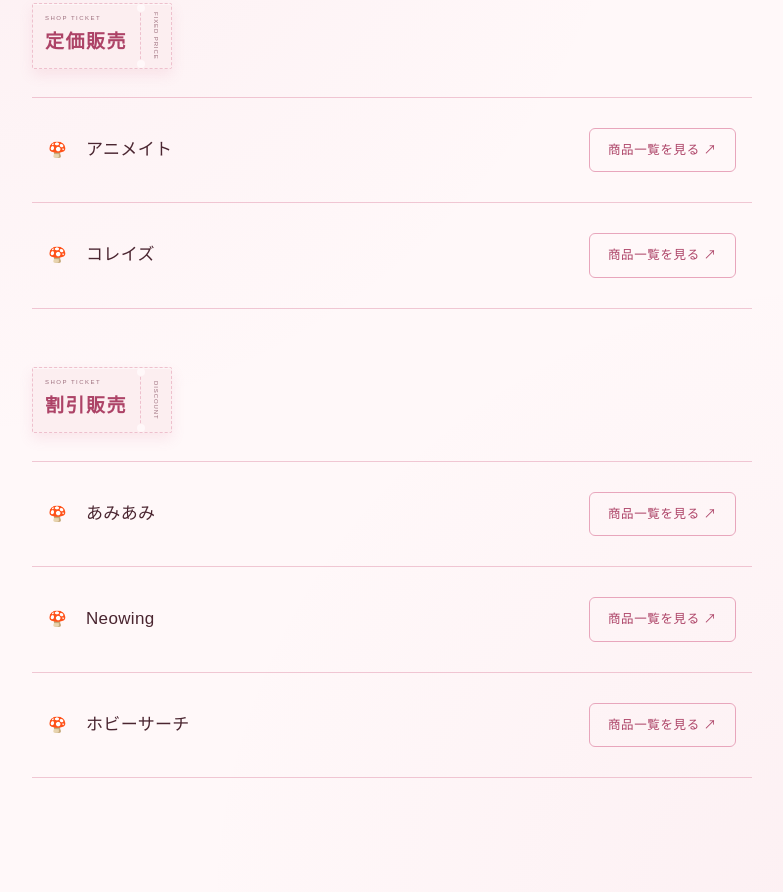
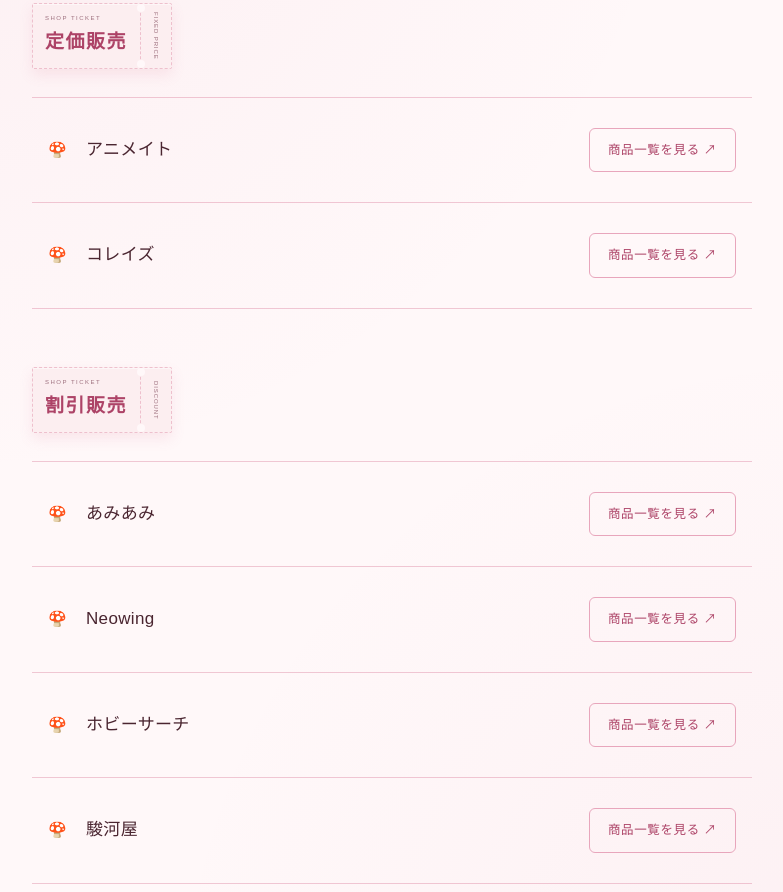
Before and after one commit to tamongoods/anime-merch-links, a plain HTML site: page index.html in a window 1280 px wide. Shown: the part 277-1169 px from the top of the page, without its empty margins (248-1031 px from the left). Drawn offline with Linux system fonts and the light colour scheme; a web font is replaced by a local one.

Commit message:
駿河屋リンク追加

```diff
--- a/index.html
+++ b/index.html
@@ -245,6 +245,10 @@
         <div class="shop-left"><span class="shop-index">🍄</span><span class="shop-name">ホビーサーチ</span></div>
         <a class="shop-link" href="https://www.1999.co.jp/search?typ1_c=100&cat=&state=&sold=0&searchkey=%E5%A4%9A%E8%81%9E%E3%81%8F%E3%82%93%E4%BB%8A%E3%81%A9%E3%81%A3%E3%81%A1!%3F&spage=1&sortid=0" target="_blank" rel="noopener">商品一覧を見る ↗</a>
       </div>
+      <div class="shop">
+        <div class="shop-left"><span class="shop-index">🍄</span><span class="shop-name">駿河屋</span></div>
+        <a class="shop-link" href="https://www.suruga-ya.jp/search?category=&search_word=%E5%A4%9A%E8%81%9E%E3%81%8F%E3%82%93%E4%BB%8A%E3%81%A9%E3%81%A3%E3%81%A1!?&adult_s=2&ck=true&inStock=On&rankBy=modificationTime:descending&sale_classified=%E4%BA%88%E7%B4%84" target="_blank" rel="noopener">商品一覧を見る ↗</a>
+      </div>
     </div>
   </div>
 
```
